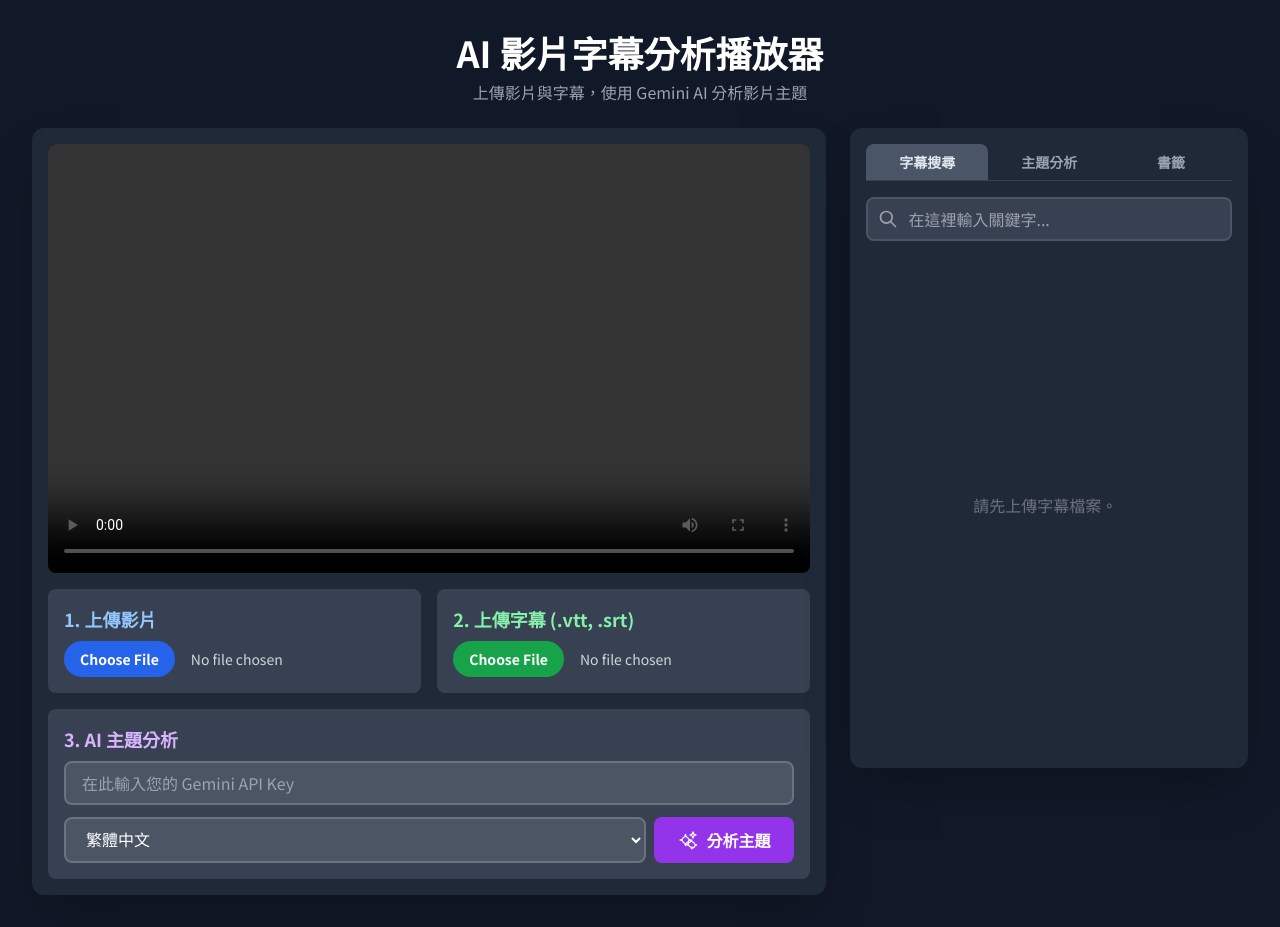
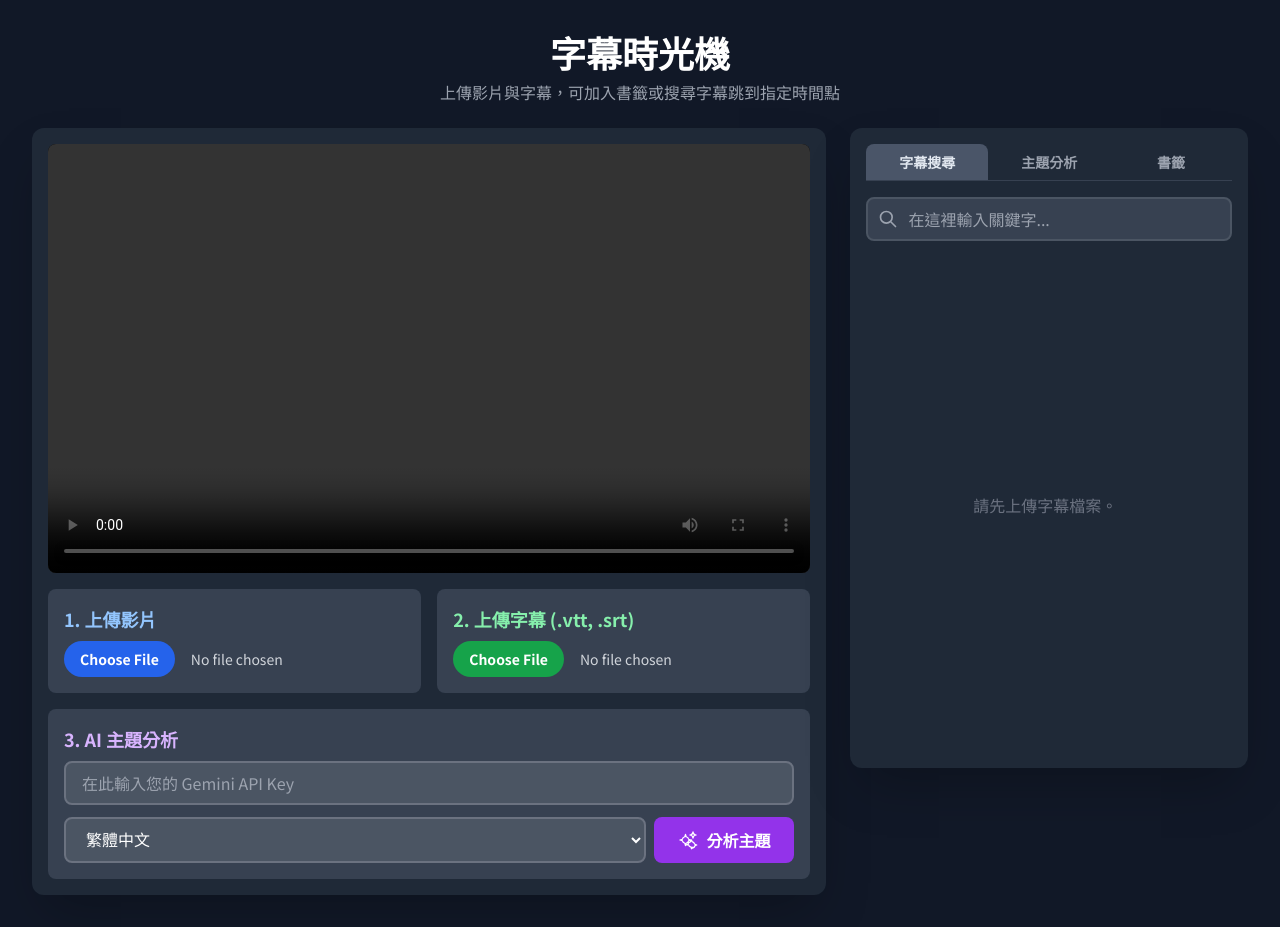
Before and after one commit to nicolaskodak/VideoSurfer, a plain HTML site: page index.html in a window 1280 px wide. Drawn offline with nearby package versions, Linux system fonts and the light colour scheme.

Commit message:
chore: rename app to 字幕時光機 and update tagline

```diff
--- a/index.html
+++ b/index.html
@@ -3,7 +3,7 @@
 <head>
     <meta charset="UTF-8">
     <meta name="viewport" content="width=device-width, initial-scale=1.0">
-    <title>AI 影片字幕分析播放器</title>
+    <title>字幕時光機</title>
     <!-- 引入 Tailwind CSS -->
     <script src="https://cdn.tailwindcss.com"></script>
     <!-- 引入 Google Fonts -->
@@ -55,8 +55,8 @@
 
         <!-- 標題 -->
         <header class="text-center mb-6">
-            <h1 class="text-3xl md:text-4xl font-bold text-white">AI 影片字幕分析播放器</h1>
-            <p class="text-gray-400 mt-2">上傳影片與字幕，使用 Gemini AI 分析影片主題</p>
+            <h1 class="text-3xl md:text-4xl font-bold text-white">字幕時光機</h1>
+            <p class="text-gray-400 mt-2">上傳影片與字幕，可加入書籤或搜尋字幕跳到指定時間點</p>
         </header>
 
         <!-- 主要內容區域 -->
```
